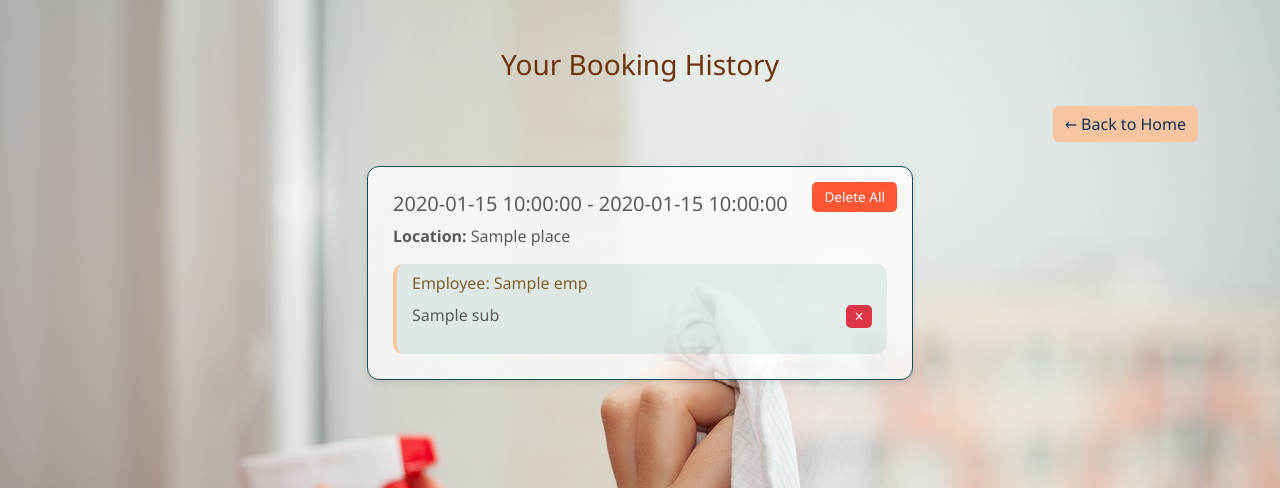
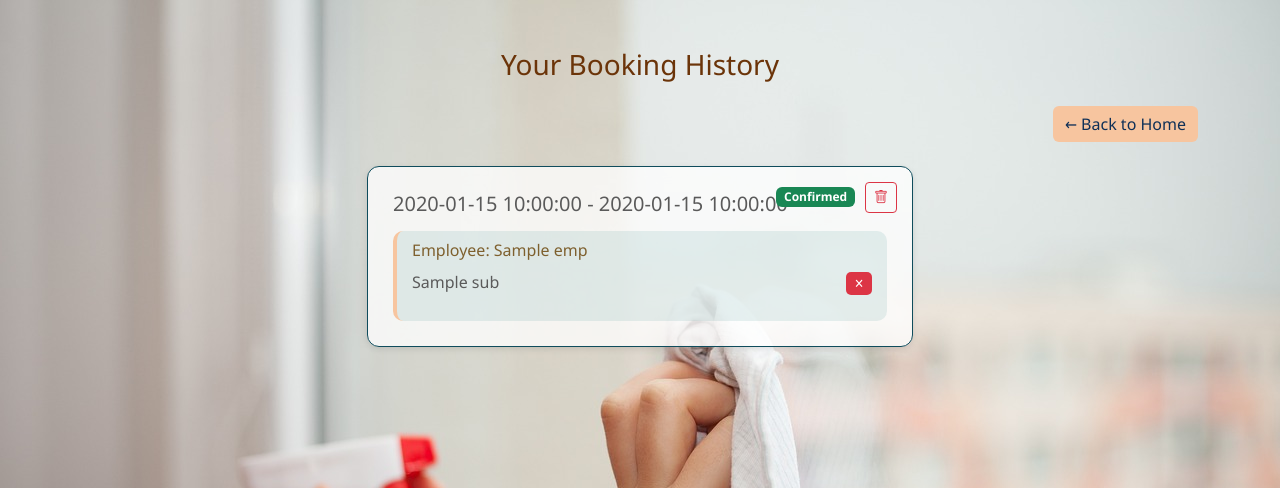
Before and after one commit to azhagi1/Urban_Cleaning_Project, a Flask app: template templates/history.html in a window 1280 px wide. Shown: the top 488 px of the page. Run offline with Flask 3, Linux system fonts and the light colour scheme; the template is opened without the code that fills it: most values are stand-ins (such as "Sample title", 1, 10 or a date in 2020); some libraries are stand-ins or nearby versions.

Commit message:
Added trash button in the history page

```diff
--- a/templates/history.html
+++ b/templates/history.html
@@ -4,6 +4,8 @@
   <meta charset="UTF-8">
   <title>Service History - NeatNest</title>
   <link href="https://cdn.jsdelivr.net/npm/bootstrap@5.3.0-alpha3/dist/css/bootstrap.min.css" rel="stylesheet">
+  <link href="https://cdn.jsdelivr.net/npm/bootstrap-icons@1.10.5/font/bootstrap-icons.css" rel="stylesheet">
+  <script src="https://kit.fontawesome.com/a076d05399.js" crossorigin="anonymous"></script>
   <style>
     body {
       background: linear-gradient(135deg, rgba(13, 99, 192, 0.6), rgba(10, 211, 121, 0.6));
@@ -28,7 +30,7 @@
       color: #5a5a5a;
       padding: 25px;
       transition: transform 0.2s ease;
-      background-color: rgba(255, 255, 255, 0.75); /* Light background for contrast */
+      background-color: rgba(255, 255, 255, 0.75);
     }
 
     .history-card:hover {
@@ -70,20 +72,15 @@
     }
 
     .delete-all-btn {
-      position: absolute;
-      top: 15px;
-      right: 15px;
-      background-color: #ff5733;
-      color: white;
+      background-color: transparent;
       border: none;
-      padding: 5px 12px;
-      font-size: 0.85rem;
-      border-radius: 5px;
+      color: #dc3545;
+      font-size: 1.2rem;
       cursor: pointer;
     }
 
     .delete-all-btn:hover {
-      background-color: #d94324;
+      color: #bd2130;
     }
 
     .btn-secondary {
@@ -120,14 +117,30 @@
               <div class="col-md-6">
                 <div class="history-card">
 
-                  <!-- Delete All Button -->
-                  <form method="POST">
-                    <input type="hidden" name="booking_id" value="{{ entry.id }}">
-                    <button class="delete-all-btn" type="submit">Delete All</button>
-                  </form>
+                  <!-- Status Badge & Trash Icon -->
+                  <!-- Status Badge & Trash Icon -->
+<div class="d-flex justify-content-end align-items-center" style="gap: 10px; position: absolute; top: 15px; right: 15px;">
+  {% if entry.status == 'confirmed' %}
+    <span class="badge bg-success">Confirmed </span>
+
+  {% elif entry.status == 'completed' %}
+    <span class="badge bg-warning text-dark">Completed</span>
+  {% elif entry.status == 'cancelled' %}
+    <span class="badge bg-dark">Cancelled</span>
+  {% else %}
+    <span class="badge bg-light text-dark">Unknown</span>
+  {% endif %}
+
+  <form method="POST">
+    <input type="hidden" name="booking_id" value="{{ entry.id }}">
+    <button class="btn btn-outline-danger btn-sm" type="submit" title="Delete Booking">
+      <i class="bi bi-trash"></i>
+    </button>
+  </form>
+</div>
+
 
                   <h5>{{ entry.date }} - {{ entry.time_slot }}</h5>
-                  <p><strong>Location:</strong> {{ entry.place }}</p>
 
                   {% for emp, subservices in entry.employee_tasks.items() %}
                     <div class="employee-block">
@@ -136,10 +149,10 @@
                         {% for sub in subservices %}
                           <li class="subservice-item">
                             {{ sub }}
-                            <form method="POST" style="display:inline;">
+                            <form method="POST"  style="display:inline;">
                               <input type="hidden" name="booking_id" value="{{ entry.id }}">
                               <input type="hidden" name="subservice" value="{{ sub }}">
-                              <button type="submit" class="delete-sub-btn">✕</button>
+                              <button type="submit" class="delete-sub-btn" title="Delete Subservice">✕</button>
                             </form>
                           </li>
                         {% endfor %}
```
